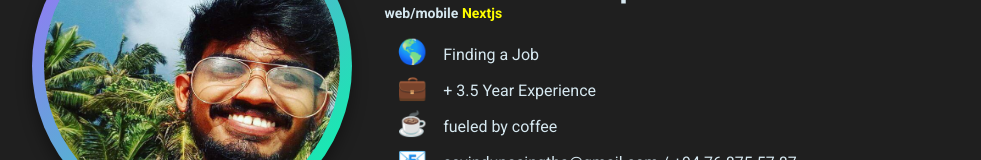
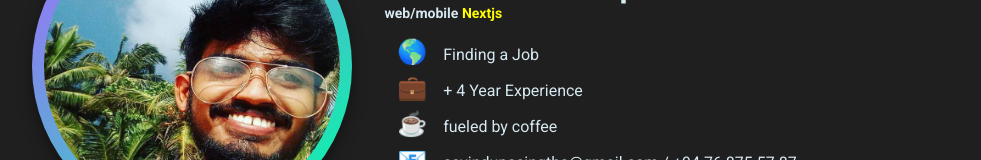
Before and after one commit to savindu-pasintha/new-portfolio, a React (Create React App) app: page / in a window 1280 px wide. Shown: the part 304-464 px from the top of the page, without its empty margins (142-1123 px from the left). Built offline with nearby package versions, Linux system fonts and the light colour scheme; the HTML template or start-up script is replaced by a standard one.

Commit message:
Update Info.js

```diff
--- a/src/info/Info.js
+++ b/src/info/Info.js
@@ -42,7 +42,7 @@ export const info = {
     },
     {
       emoji: '💼',
-      text: '+ 3.5 Year Experience',
+      text: '+ 4 Year Experience',
     },
 
     {
```
